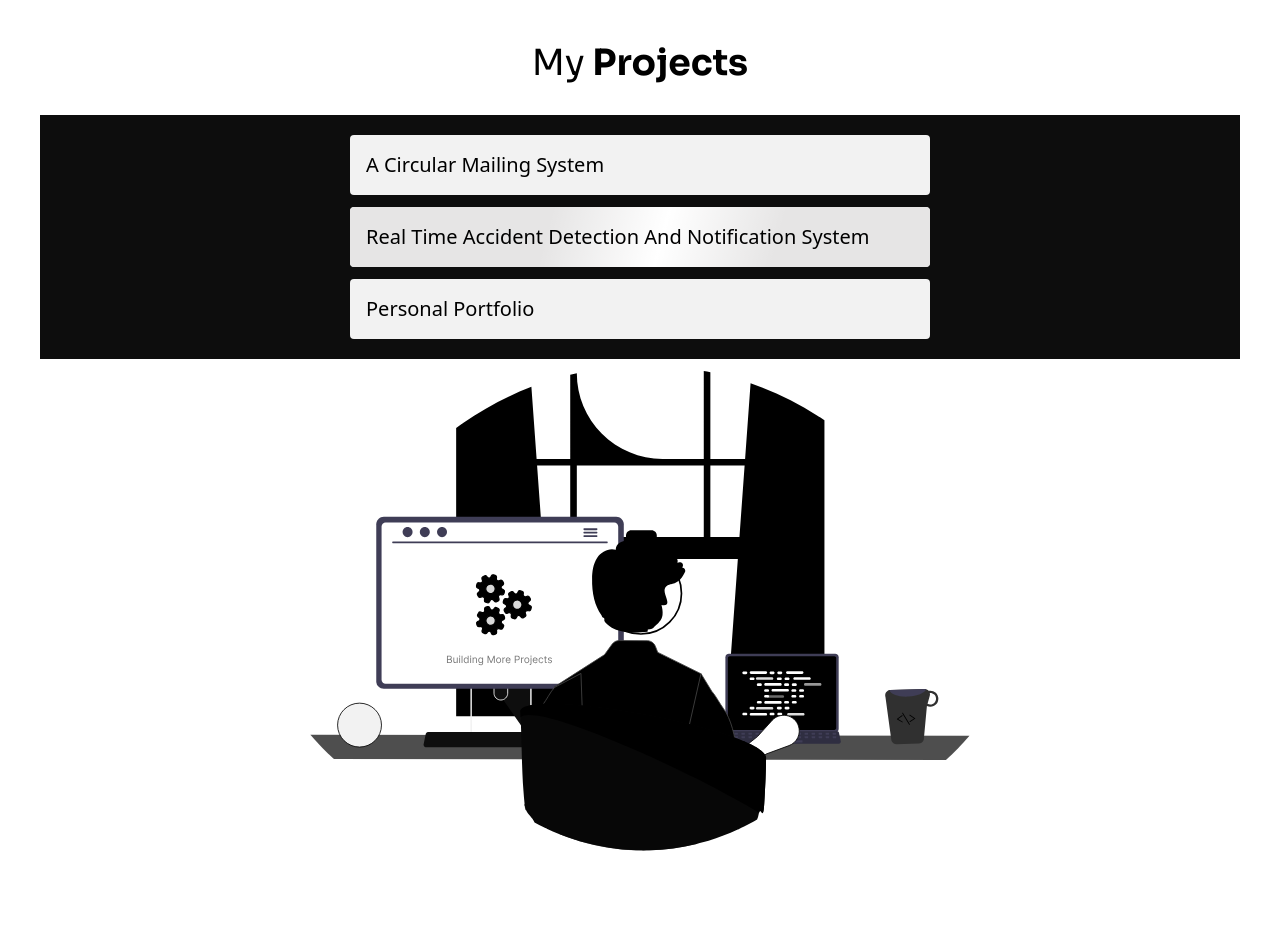
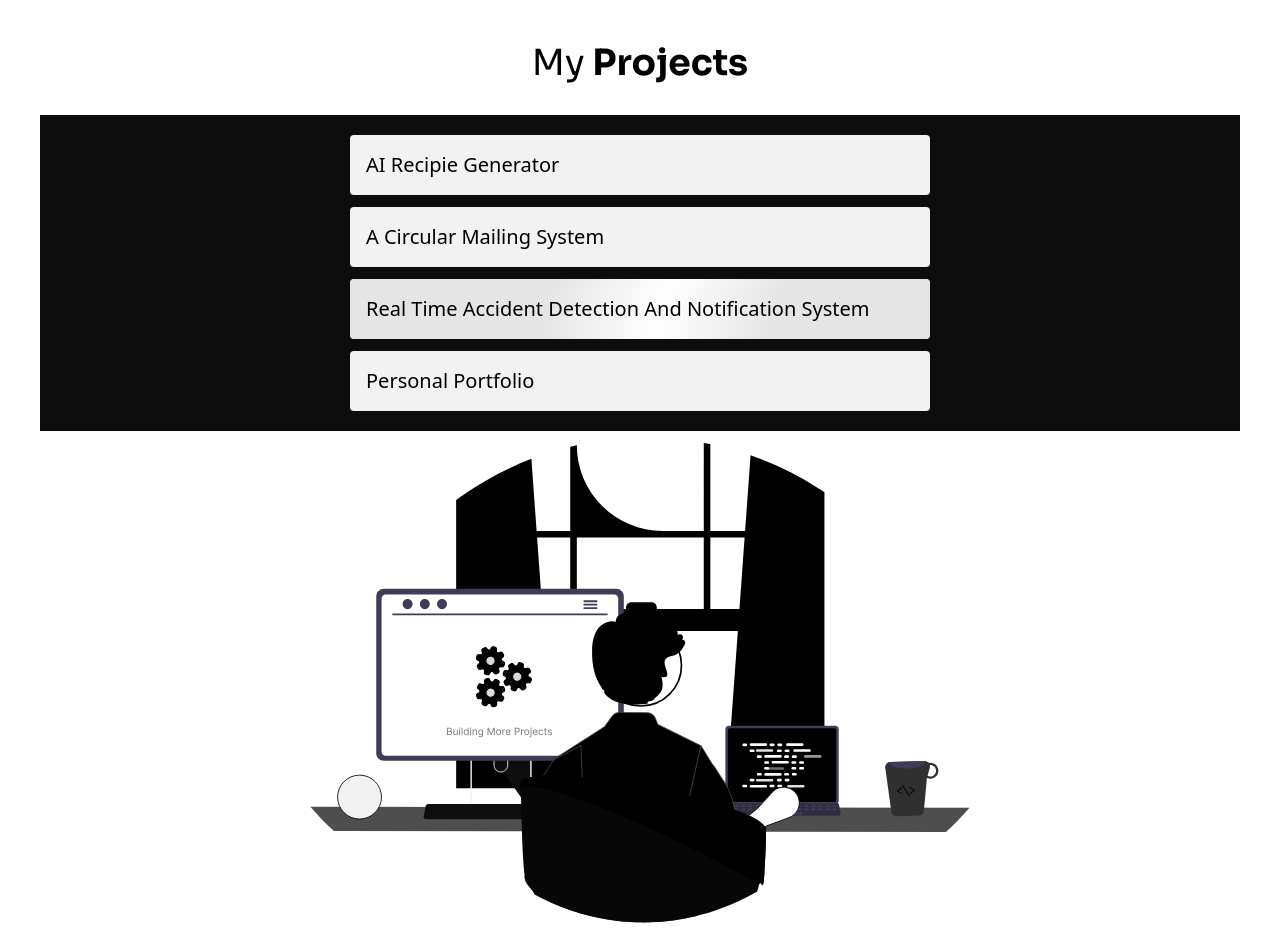
Before and after one commit to iamdk353/portfolio, a React (Vite) app: page / in a window 1280 px wide. Shown: the part 3020-3952 px from the top of the page. Before the commit the page ends 3911 px from the top, so only its background shows below. Built offline with nearby package versions, Linux system fonts and the light colour scheme.

Commit message:
added AI recipie

```diff
--- a/src/components/Projects.tsx
+++ b/src/components/Projects.tsx
@@ -79,6 +79,13 @@ const Projects = () => {
       </p>
       <div className="w-full bg-primary p-5 space-y-3">
         <Project
+          name="AI Recipie Generator"
+          desc="This is a mini project that uses AI and generates reicpies"
+          live="https://ai-recipie.vercel.app/"
+          source="https://github.com/iamdk353/Ai-recipie"
+          projNum={3}
+        ></Project>
+        <Project
           name="A Circular mailing system "
           desc="This is a side projects that uses webscrapping and Gmail to notify the subscribed users regaurding the latest circular that has been released in the VTU website"
           live="https://vtu-frontend-dhanush-kumars-projects.vercel.app/"
--- a/src/components/iterators.ts
+++ b/src/components/iterators.ts
@@ -20,6 +20,7 @@ import schadcn from "../assets/schadCn.svg";
 import axios from "../assets/axios.svg";
 import daisyui from "../assets/daisyui.svg";
 import java from "../assets/java.svg";
+import gemini from "../assets/gemini.svg";
 const nav = [
   { href: "#Hero", name: "Intro" },
   { href: "#Skills", name: "Skills" },
@@ -113,6 +114,7 @@ const techItr = [
   [mongo, express, react, node, redux, tsIcon, tailwind, schadcn, axios],
   [mongo, express, react, node, tailwind, axios, daisyui, py],
   [react, node, tailwind, daisyui],
+  [react, node, tsIcon, tailwind, gemini, daisyui],
 ];
 interface Skill {
   src: string;
```
Also changed, not shown: src/assets/gemini.svg (added).
